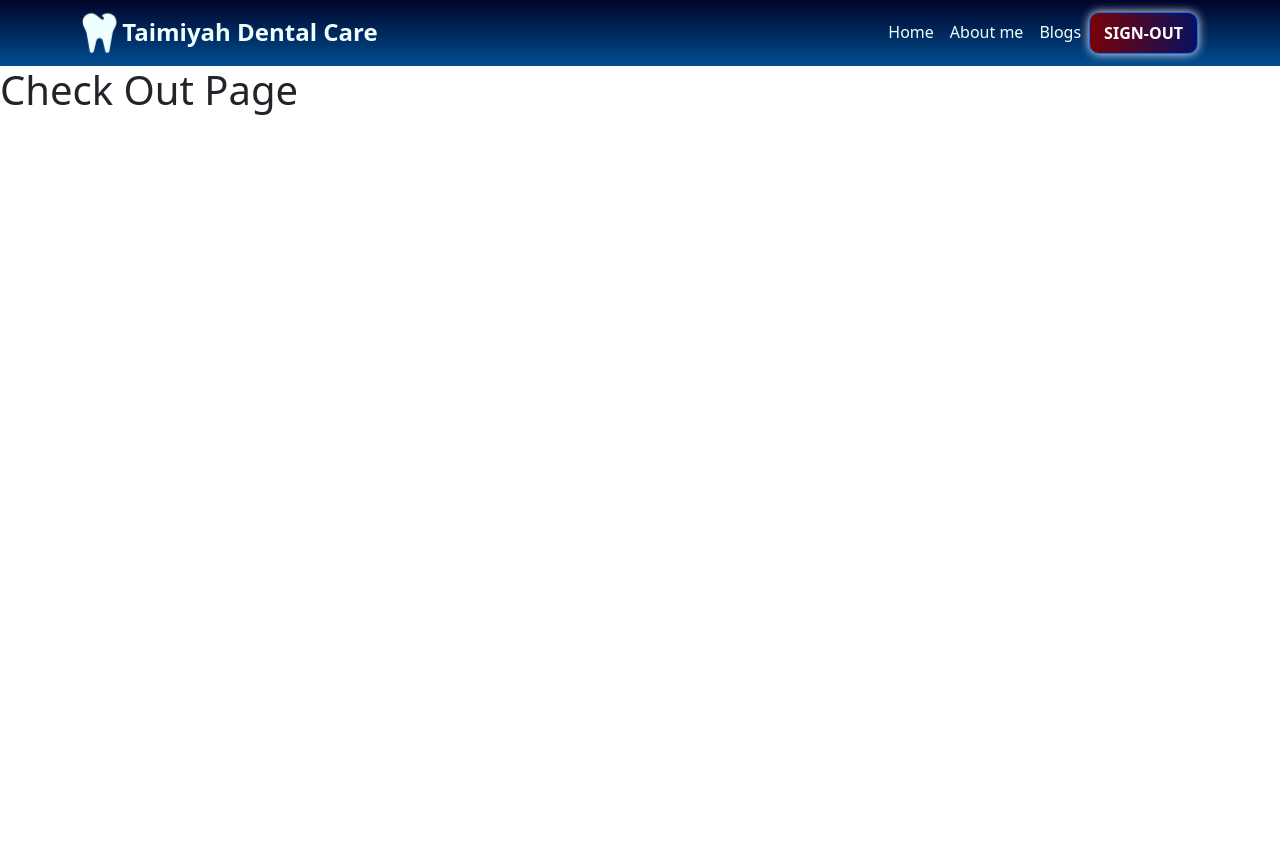
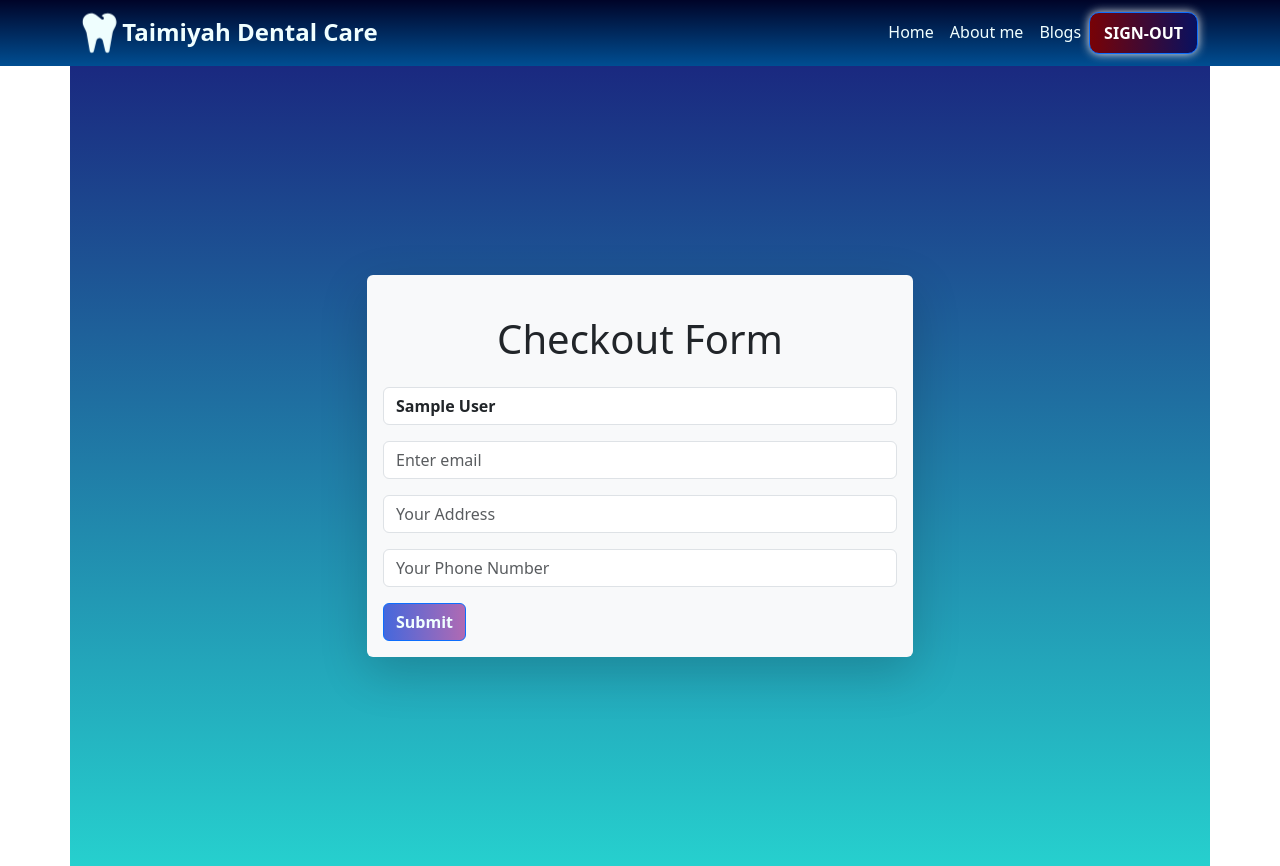
Before and after one commit to Junaith1994/Dr-Junaith, a React (Create React App) app: page /checkout in a window 1280 px wide. Before the commit the page ends 800 px from the top, so only its background shows below. Built offline with nearby package versions, Linux system fonts and the light colour scheme; no server answers; sample sign-in values are in the browser's storage.

Commit message:
completed checkout form using react-hook-form with validation, Added modal feature onCliking 'Submit' button

```diff
--- a/package.json
+++ b/package.json
@@ -16,6 +16,7 @@
     "react-bootstrap": "^2.9.1",
     "react-dom": "^18.2.0",
     "react-firebase-hooks": "^5.1.1",
+    "react-hook-form": "^7.48.2",
     "react-router-dom": "^6.18.0",
     "react-scripts": "5.0.1",
     "react-toastify": "^9.1.3",
--- a/src/Pages/CheckOut/CheckOut.js
+++ b/src/Pages/CheckOut/CheckOut.js
@@ -1,9 +1,52 @@
-import React from 'react';
+import React, { useState } from 'react';
+import { Button, Form } from 'react-bootstrap';
+import { useAuthState } from 'react-firebase-hooks/auth';
+import { useForm } from 'react-hook-form';
+import auth from '../../firebase.init';
+import ThanksModal from './ThanksModal';
 
 const CheckOut = () => {
+    // Auth state from firebase hook
+    const [user, loading, error] = useAuthState(auth);
+    const [showModal, setShowModal] = useState(false);
+    // console.log(showModal);
+
+    // form from react-hook-form
+    const { register, handleSubmit, formState: { errors }, } = useForm();
+    const onSubmit = data => console.log(data);
+
     return (
-        <div>
-            <h1>Check Out Page</h1>
+        <div className='mx-auto row container form-page-bg'>
+            <div className='d-flex justify-content-center align-items-center vh-100'>
+                <div className='col-12 col-md-6 p-3 shadow-lg bg-body-tertiary rounded'>
+                    <Form onSubmit={handleSubmit(onSubmit)}>
+                        <h1 className='text-center my-4'>Checkout Form</h1>
+                        <Form.Group className="mb-3" controlId="formBasicName">
+                            <Form.Control className=' fw-bold' {...register("name", { required: true })} type="text" placeholder="Your Name" value={user?.displayName} />
+                            {errors?.name && <p className='text-danger'>This field is required</p>}
+                        </Form.Group>
+
+                        <Form.Group className="mb-3" controlId="formBasicEmail">
+                            <Form.Control {...register("email", { required: true })} type="email" placeholder="Enter email" />
+                            {errors?.email && <p className='text-danger'>This field is required</p>}
+                        </Form.Group>
+
+                        <Form.Group className="mb-3" controlId="formBasicAddress">
+                            <Form.Control {...register("address", { required: true })} type="text" placeholder="Your Address" />
+                            {errors?.address && <p className='text-danger'>This field is required</p>}
+                        </Form.Group>
+
+                        <Form.Group className="mb-3" controlId="formBasicPhone">
+                            <Form.Control {...register("phone", { required: true })} type="number" placeholder="Your Phone Number" />
+                            {errors?.phone && <p className='text-danger'>This field is required</p>}
+                        </Form.Group>
+                        <Button onClick={() => setShowModal(true)} className='fw-semibold appointment-btn' variant="primary" type="submit">
+                            Submit
+                        </Button>
+                    </Form>
+                    <ThanksModal showModal={showModal} setShowModal={setShowModal}></ThanksModal>
+                </div>
+            </div>
         </div>
     );
 };
--- /dev/null
+++ b/src/Pages/CheckOut/ThanksModal.js
@@ -0,0 +1,29 @@
+import React, { useState } from 'react';
+import { Button, Modal } from 'react-bootstrap';
+
+const ThanksModal = ({ showModal, setShowModal }) => {
+    // const { showModal } = showModal;
+    // console.log(showModal);
+    // const [show, setShow] = useState(false);
+
+    const handleClose = () => setShowModal(false);
+    // const handleShow = () => setShow(true);
+
+    return (
+        <div>
+            <Modal show={showModal} onHide={handleClose}>
+                <Modal.Header closeButton>
+                    <Modal.Title>Appointment Confirmed !!</Modal.Title>
+                </Modal.Header>
+                <Modal.Body>Thanks For Booking</Modal.Body>
+                <Modal.Footer>
+                    <Button variant="danger" onClick={handleClose}>
+                        Close
+                    </Button>
+                </Modal.Footer>
+            </Modal>
+        </div>
+    );
+}
+
+export default ThanksModal;
```
Also changed, not shown: 1 other file (tests, documents, lock files or other folders).
